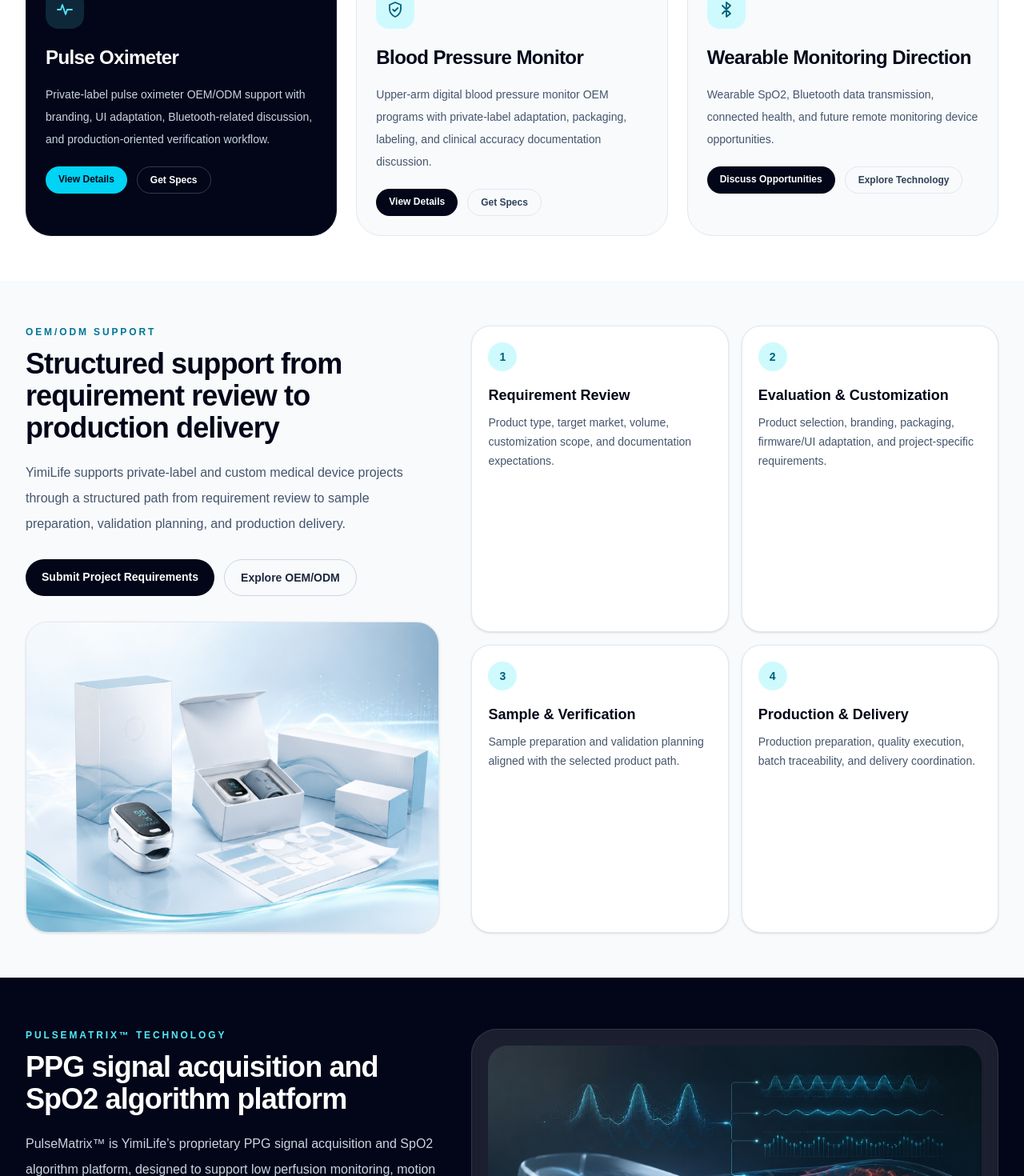
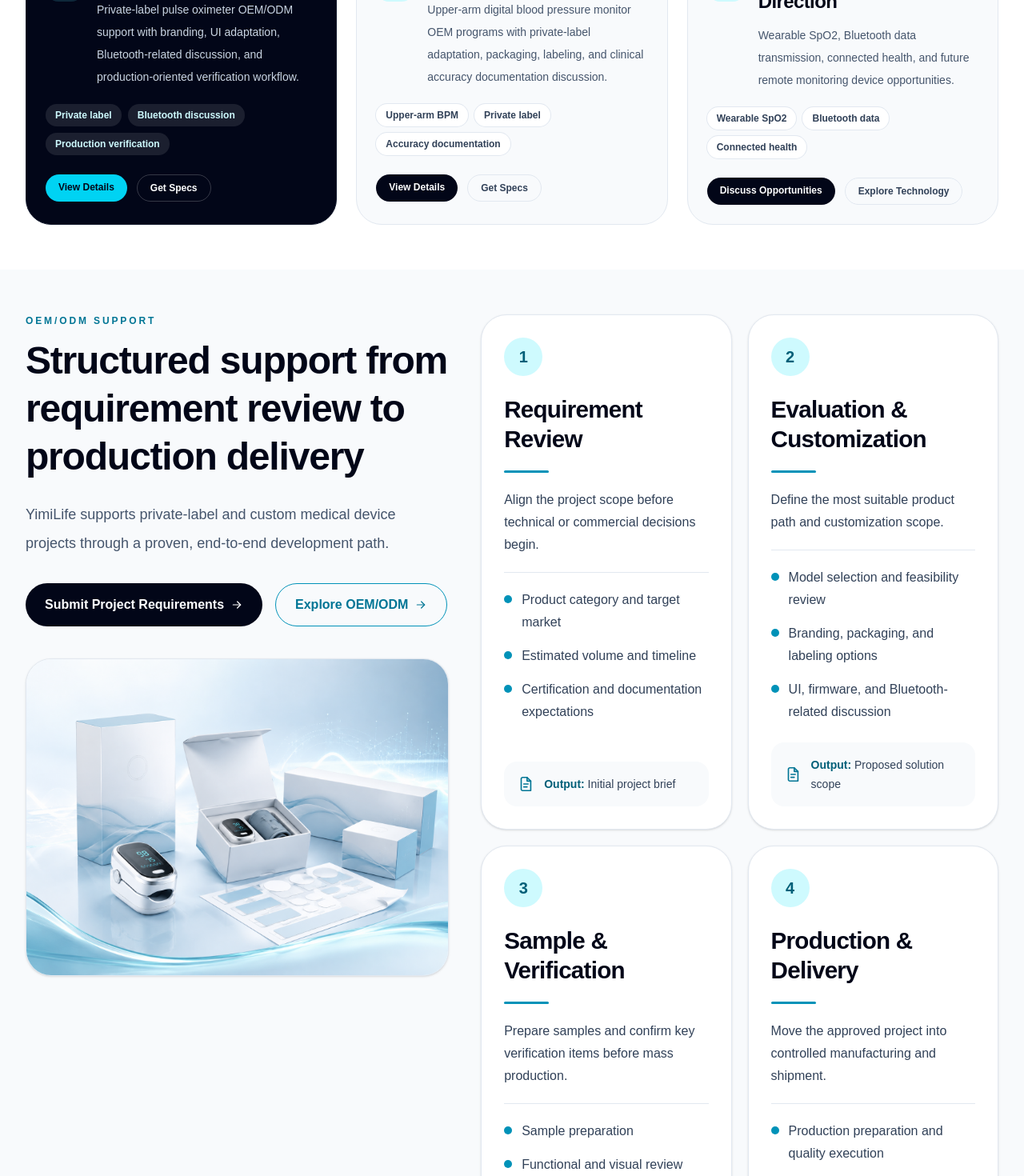
Before and after one commit to hnpsd0755-source/yimi-life-geo, a Next.js app: page / in a window 1280 px wide. Shown: the part 2260-3730 px from the top of the page at 80% size. Built offline with nearby package versions, Linux system fonts and the light colour scheme.

Commit message:
opt oem zero of hmpg

```diff
--- a/app/page.tsx
+++ b/app/page.tsx
@@ -1,4 +1,5 @@
 import type { Metadata } from "next";
+import type { ReactNode } from "react";
 import Image from "next/image";
 import Link from "next/link";
 
@@ -48,6 +49,7 @@
 };
 
 type Product = {
+  eyebrow: string;
   title: string;
   text: string;
   href: string;
@@ -56,11 +58,15 @@
   icon: IconName;
   image: string;
   featured: boolean;
+  highlights: string[];
 };
 
 type ProcessStep = {
+  number: string;
   title: string;
-  text: string;
+  summary: string;
+  bullets: string[];
+  output: string;
 };
 
 type Technology = {
@@ -146,6 +152,7 @@
 
 const products: Product[] = [
   {
+    eyebrow: "Core product",
     title: "Pulse Oximeter",
     text: "Private-label pulse oximeter OEM/ODM support with branding, UI adaptation, Bluetooth-related discussion, and production-oriented verification workflow.",
     href: "/products/pulse-oximeter",
@@ -154,8 +161,10 @@
     icon: "activity",
     image: "/homepage/pulse-oximeter.png",
     featured: true,
+    highlights: ["Private label", "Bluetooth discussion", "Production verification"],
   },
   {
+    eyebrow: "Core product",
     title: "Blood Pressure Monitor",
     text: "Upper-arm digital blood pressure monitor OEM programs with private-label adaptation, packaging, labeling, and clinical accuracy documentation discussion.",
     href: "/products/blood-pressure-monitor",
@@ -164,8 +173,10 @@
     icon: "shield",
     image: "/homepage/blood-pressure-monitor.png",
     featured: false,
+    highlights: ["Upper-arm BPM", "Private label", "Accuracy documentation"],
   },
   {
+    eyebrow: "Capability direction",
     title: "Wearable Monitoring Direction",
     text: "Wearable SpO2, Bluetooth data transmission, connected health, and future remote monitoring device opportunities.",
     href: "/products/wearable-monitoring",
@@ -174,25 +185,54 @@
     icon: "bluetooth",
     image: "/homepage/wearable-monitoring.png",
     featured: false,
+    highlights: ["Wearable SpO2", "Bluetooth data", "Connected health"],
   },
 ];
 
 const processSteps: ProcessStep[] = [
   {
+    number: "1",
     title: "Requirement Review",
-    text: "Product type, target market, volume, customization scope, and documentation expectations.",
+    summary: "Align the project scope before technical or commercial decisions begin.",
+    bullets: [
+      "Product category and target market",
+      "Estimated volume and timeline",
+      "Certification and documentation expectations",
+    ],
+    output: "Initial project brief",
   },
   {
+    number: "2",
     title: "Evaluation & Customization",
-    text: "Product selection, branding, packaging, firmware/UI adaptation, and project-specific requirements.",
+    summary: "Define the most suitable product path and customization scope.",
+    bullets: [
+      "Model selection and feasibility review",
+      "Branding, packaging, and labeling options",
+      "UI, firmware, and Bluetooth-related discussion",
+    ],
+    output: "Proposed solution scope",
   },
   {
+    number: "3",
     title: "Sample & Verification",
-    text: "Sample preparation and validation planning aligned with the selected product path.",
+    summary: "Prepare samples and confirm key verification items before mass production.",
+    bullets: [
+      "Sample preparation",
+      "Functional and visual review",
+      "Validation planning and feedback loop",
+    ],
+    output: "Sample package & review plan",
   },
   {
+    number: "4",
     title: "Production & Delivery",
-    text: "Production preparation, quality execution, batch traceability, and delivery coordination.",
+    summary: "Move the approved project into controlled manufacturing and shipment.",
+    bullets: [
+      "Production preparation and quality execution",
+      "Batch traceability and inspection flow",
+      "Delivery coordination and shipment support",
+    ],
+    output: "Production-ready delivery",
   },
 ];
 
@@ -371,7 +411,7 @@
   );
 }
 
-function PrimaryLink({ href, children }: { href: string; children: React.ReactNode }) {
+function PrimaryLink({ href, children }: { href: string; children: ReactNode }) {
   return (
     <Link
       href={href}
@@ -383,7 +423,7 @@
   );
 }
 
-function SecondaryDarkLink({ href, children }: { href: string; children: React.ReactNode }) {
+function SecondaryDarkLink({ href, children }: { href: string; children: ReactNode }) {
   return (
     <Link
       href={href}
@@ -483,20 +523,37 @@
                 <Link
                   key={product.title}
                   href={product.href}
-                  className={`group overflow-hidden rounded-[2rem] border transition hover:-translate-y-1 hover:shadow-lg ${
+                  className={`group overflow-hidden rounded-[2rem] border transition duration-200 hover:-translate-y-1 hover:shadow-xl ${
                     featured ? "border-slate-900 bg-slate-950 text-white" : "border-slate-200 bg-slate-50 text-slate-950 hover:bg-white"
                   }`}
                 >
-                  <div className="overflow-hidden">
-                    <Image src={product.image} alt={product.title} width={1200} height={900} className="h-auto w-full object-cover" />
+                  <div className="relative h-64 overflow-hidden">
+                    <Image src={product.image} alt={product.title} width={1200} height={900} className="h-full w-full object-cover transition duration-500 group-hover:scale-[1.03]" />
+                    <div className={`absolute left-5 top-5 rounded-full px-3 py-1.5 text-xs font-semibold ${featured ? "bg-cyan-400 text-slate-950" : "bg-white/85 text-cyan-800 shadow-sm backdrop-blur"}`}>
+                      {product.eyebrow}
+                    </div>
+                    <div className={`absolute inset-x-0 bottom-0 h-20 bg-gradient-to-t ${featured ? "from-slate-950" : "from-white/80"} to-transparent`} />
                   </div>
                   <div className="p-6">
-                    <div className={`inline-flex rounded-2xl p-3 ${featured ? "bg-cyan-300/15 text-cyan-300" : "bg-cyan-100 text-cyan-800"}`}>
-                      <Icon name={product.icon} className="h-6 w-6" />
+                    <div className="flex items-start gap-4">
+                      <div className={`inline-flex shrink-0 rounded-2xl p-3 ${featured ? "bg-cyan-300/15 text-cyan-300" : "bg-cyan-100 text-cyan-800"}`}>
+                        <Icon name={product.icon} className="h-6 w-6" />
+                      </div>
+                      <div>
+                        <h3 className="text-2xl font-semibold tracking-tight">{product.title}</h3>
+                        <p className={`mt-3 text-sm leading-7 ${featured ? "text-slate-300" : "text-slate-600"}`}>{product.text}</p>
+                      </div>
                     </div>
-                    <h3 className="mt-5 text-2xl font-semibold tracking-tight">{product.title}</h3>
-                    <p className={`mt-4 text-sm leading-7 ${featured ? "text-slate-300" : "text-slate-600"}`}>{product.text}</p>
-                    <div className="mt-5 flex flex-wrap gap-3">
+
+                    <div className="mt-5 flex flex-wrap gap-2">
+                      {product.highlights.map((item) => (
+                        <span key={item} className={`rounded-full px-3 py-1.5 text-xs font-semibold ${featured ? "bg-white/10 text-cyan-100" : "bg-white text-slate-700 ring-1 ring-slate-200"}`}>
+                          {item}
+                        </span>
+                      ))}
+                    </div>
+
+                    <div className="mt-6 flex flex-wrap gap-3">
                       <span className={`rounded-full px-4 py-2 text-xs font-semibold ${featured ? "bg-cyan-400 text-slate-950" : "bg-slate-950 text-white"}`}>
                         {product.cta1}
                       </span>
@@ -513,32 +570,59 @@
       </section>
 
       <section className="mx-auto max-w-7xl px-6 py-14 lg:px-8">
-        <div className="grid gap-10 lg:grid-cols-[0.88fr_1.12fr]">
+        <div className="grid gap-10 lg:grid-cols-[0.9fr_1.1fr] lg:items-start">
           <div>
             <p className="text-xs font-semibold uppercase tracking-[0.24em] text-cyan-700">OEM/ODM Support</p>
-            <h2 className="mt-3 text-3xl font-semibold tracking-tight text-slate-950 md:text-4xl">Structured support from requirement review to production delivery</h2>
-            <p className="mt-5 text-base leading-8 text-slate-600">
-              YimiLife supports private-label and custom medical device projects through a structured path from requirement review to sample preparation, validation planning, and production delivery.
+            <h2 className="mt-3 max-w-xl text-4xl font-semibold leading-tight tracking-tight text-slate-950 md:text-5xl">
+              Structured support from requirement review to production delivery
+            </h2>
+            <p className="mt-6 max-w-xl text-lg leading-9 text-slate-600">
+              YimiLife supports private-label and custom medical device projects through a proven, end-to-end development path.
             </p>
-            <div className="mt-7 flex flex-wrap gap-3">
-              <Link href="/contact" className="rounded-full bg-slate-950 px-5 py-3 text-sm font-semibold text-white transition hover:bg-slate-800">
+            <div className="mt-8 flex flex-col gap-4 sm:flex-row">
+              <Link href="/contact" className="inline-flex items-center justify-center rounded-full bg-slate-950 px-6 py-3.5 text-base font-semibold text-white transition hover:bg-slate-800">
                 Submit Project Requirements
+                <ArrowRightIcon className="ml-2 h-4 w-4" />
               </Link>
-              <Link href="/oem-odm" className="rounded-full border border-slate-300 px-5 py-3 text-sm font-semibold text-slate-800 transition hover:bg-slate-100">
+              <Link href="/oem-odm" className="inline-flex items-center justify-center rounded-full border border-cyan-600 px-6 py-3.5 text-base font-semibold text-cyan-700 transition hover:bg-cyan-50">
                 Explore OEM/ODM
+                <ArrowRightIcon className="ml-2 h-4 w-4" />
               </Link>
             </div>
-            <div className="mt-8 overflow-hidden rounded-[1.75rem] border border-slate-200 bg-white shadow-sm">
+            <div className="mt-10 overflow-hidden rounded-[2rem] border border-slate-200 bg-white shadow-sm">
               <Image src="/homepage/oem-packaging.png" alt="OEM packaging and customization" width={1200} height={900} className="h-auto w-full object-cover" />
             </div>
           </div>
 
-          <div className="grid gap-4 sm:grid-cols-2">
-            {processSteps.map((step, index) => (
-              <div key={step.title} className="rounded-3xl border border-slate-200 bg-white p-5 shadow-sm">
-                <div className="flex h-9 w-9 items-center justify-center rounded-full bg-cyan-100 text-sm font-bold text-cyan-800">{index + 1}</div>
-                <h3 className="mt-4 text-lg font-semibold text-slate-950">{step.title}</h3>
-                <p className="mt-2 text-sm leading-6 text-slate-600">{step.text}</p>
+          <div className="grid gap-5 sm:grid-cols-2">
+            {processSteps.map((step) => (
+              <div key={step.number} className="flex min-h-[380px] flex-col rounded-[2rem] border border-slate-200 bg-white p-7 shadow-sm transition hover:-translate-y-1 hover:shadow-md">
+                <div className="flex h-12 w-12 items-center justify-center rounded-full bg-cyan-100 text-xl font-semibold text-cyan-800">{step.number}</div>
+                <h3 className="mt-6 text-[1.85rem] font-semibold leading-tight tracking-tight text-slate-950">{step.title}</h3>
+                <div className="mt-5 h-[3px] w-14 rounded-full bg-cyan-600" />
+                <p className="mt-5 text-base leading-7 text-slate-700">{step.summary}</p>
+                <div className="mt-5 border-t border-slate-200" />
+                <ul className="mt-5 space-y-3.5">
+                  {step.bullets.map((item) => (
+                    <li key={item} className="flex items-start gap-3">
+                      <span className="mt-2 inline-block h-2.5 w-2.5 shrink-0 rounded-full bg-cyan-600" />
+                      <span className="text-base leading-7 text-slate-700">{item}</span>
+                    </li>
+                  ))}
+                </ul>
+                <div className="mt-auto pt-6">
+                  <div className="flex items-center gap-3 rounded-2xl bg-slate-50 px-4 py-4">
+                    <svg width="22" height="22" viewBox="0 0 24 24" fill="none" className="shrink-0 text-cyan-700" aria-hidden="true">
+                      <path d="M8 3H14L19 8V21H8C6.89543 21 6 20.1046 6 19V5C6 3.89543 6.89543 3 8 3Z" stroke="currentColor" strokeWidth="1.8" strokeLinecap="round" strokeLinejoin="round" />
+                      <path d="M14 3V8H19" stroke="currentColor" strokeWidth="1.8" strokeLinecap="round" strokeLinejoin="round" />
+                      <path d="M9.5 12H15.5" stroke="currentColor" strokeWidth="1.8" strokeLinecap="round" />
+                      <path d="M9.5 16H14" stroke="currentColor" strokeWidth="1.8" strokeLinecap="round" />
+                    </svg>
+                    <p className="text-sm leading-6 text-slate-700">
+                      <span className="font-semibold text-cyan-800">Output:</span> {step.output}
+                    </p>
+                  </div>
+                </div>
               </div>
             ))}
           </div>
```
